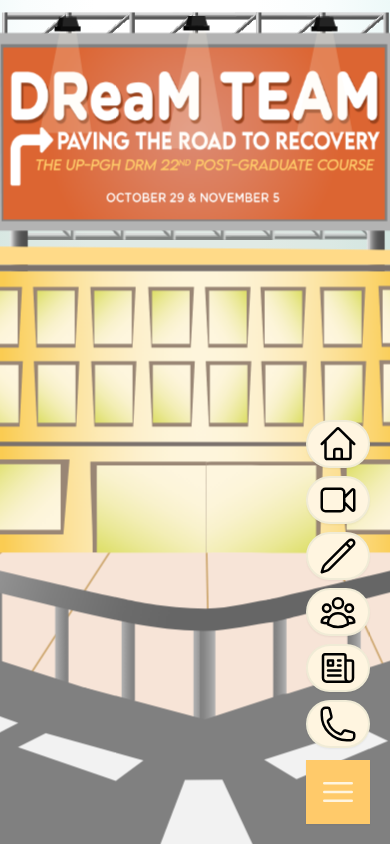
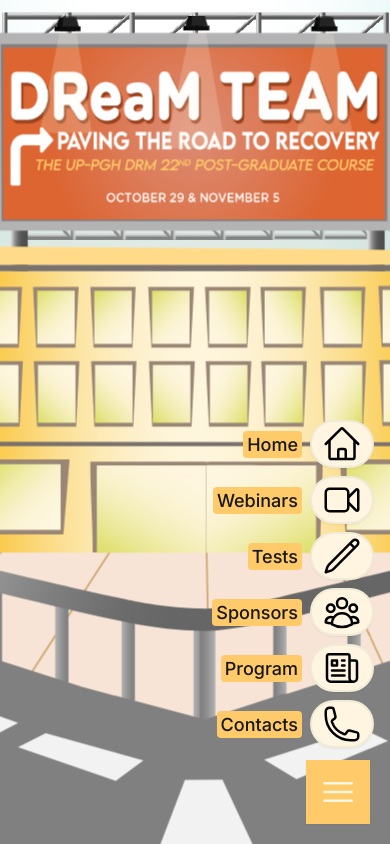
Before and after one commit to remtaine/rehab-convention-2022, a Next.js app: page / in a window 390 px wide. Built offline with nearby package versions, Linux system fonts and the light colour scheme.

Commit message:
Add navbar tags on mobile

```diff
--- a/components/Navbar.js
+++ b/components/Navbar.js
@@ -19,7 +19,7 @@
   const [isMenuActivated, setMenuActivated] = useState(true);
   return (
     <div className="flex items-center justify-end landscape:justify-center z-50 fixed bottom-0 w-screen pointer-events-none">
-      <div className="landscape:bg-fem-300  w-fit p-4 rounded-tl-lg rounded-tr-lg landscape:h-16 landscape:shadow-xl flex landscape:flex-row flex-col-reverse pointer-events-auto">
+      <div className="landscape:bg-fem-300  w-fit p-4 rounded-tl-lg rounded-tr-lg landscape:h-16 landscape:shadow-xl flex portrait:items-end landscape:flex-row flex-col-reverse pointer-events-auto">
         <button
           className="landscape:hidden "
           onClick={() => {
@@ -42,35 +42,49 @@
         </button>
         <div
           className={
-            "flex landscape:flex-row flex-col duration-500 overflow-hidden landscape:overflow-visible landscape:h-fit" +
+            "flex landscape:flex-row flex-col items-end duration-500 overflow-hidden landscape:overflow-visible landscape:h-fit" +
             " " +
             (!isMenuActivated ? "h-0" : "h-[21.5rem]")
           }
         >
-          <NavbarButton title="Home">
+          <NavbarButton title="Home" isActivated={isMenuActivated}>
             <HomeIcon className="h-10 w-10" />
           </NavbarButton>
           <NavbarButton
             title="Webinars"
             link="https://up-edu.zoom.us/webinar/register/WN_U1lr1cATTrCfEpeRPdUPvg"
             target="_blank"
+            isActivated={isMenuActivated}
           >
             <VideoCameraIcon className="h-10 w-10" />
           </NavbarButton>
-          <NavbarButton title="Tests" link="/tests">
+          <NavbarButton
+            title="Tests"
+            link="/tests"
+            isActivated={isMenuActivated}
+          >
             <PencilIcon className="h-10 w-10" />
           </NavbarButton>
-          <NavbarButton title="Sponsors" link="/sponsors">
+          <NavbarButton
+            title="Sponsors"
+            link="/sponsors"
+            isActivated={isMenuActivated}
+          >
             <UserGroupIcon className="h-10 w-10" />
           </NavbarButton>
           <NavbarButton
             title="Program"
             link="https://drive.google.com/file/d/1tuwBQl7yD2AAw0pyVcnTyX_y4h_K6H6p/view?usp=sharing"
             target="_blank"
+            isActivated={isMenuActivated}
           >
             <NewspaperIcon className="h-10 w-10" />
           </NavbarButton>
-          <NavbarButton title="Contacts" link="/contacts">
+          <NavbarButton
+            title="Contacts"
+            link="/contacts"
+            isActivated={isMenuActivated}
+          >
             <PhoneIcon className="h-10 w-10" />
           </NavbarButton>
         </div>
--- a/components/ui/NavbarButton.js
+++ b/components/ui/NavbarButton.js
@@ -7,12 +7,18 @@
     <Link href={props.link}>
       <a
         target={props.target}
-        className="landscape:mx-2 landscape:my-0 my-1 landscape:-translate-y-[55%] flex flex-col justify-center items-center h-fit w-fit group"
+        className="landscape:mx-2 landscape:my-0 my-1 landscape:-translate-y-[55%] flex flex-row-reverse landscape:flex-col justify-center items-center h-fit w-fit group portrait:gap-2"
       >
         <div className="bg-fem-200 rounded-full w-16 h-12 landscape:h-16 flex items-center justify-center border-solid border-fem-100/10 border-2 shadow-sm group-hover:shadow-lg group-hover:-translate-y-1 duration-300">
           {props.children}
         </div>
-        <h2 className="text-fem-600 text-lg font-medium font-int hidden landscape:block">
+        <h2
+          className={
+            "text-fem-600 text-lg font-medium block portrait:bg-fem-300 portrait:rounded portrait:px-1 duration-200 delay-[350ms]" +
+            " " +
+            (props.isActivated ? "portrait:opacity-100" : "portrait:opacity-0")
+          }
+        >
           {props.title}
         </h2>
       </a>
@@ -24,7 +30,13 @@
   link: PropTypes.string,
   isNewTab: PropTypes.bool,
   target: PropTypes.string,
+  isActivated: PropTypes.bool,
 };
-NavbarButton.defaultProps = { link: "/", isNewTab: false, target: "_self" };
+NavbarButton.defaultProps = {
+  link: "/",
+  isNewTab: false,
+  target: "_self",
+  isActivated: true,
+};
 
 export default NavbarButton;
```
